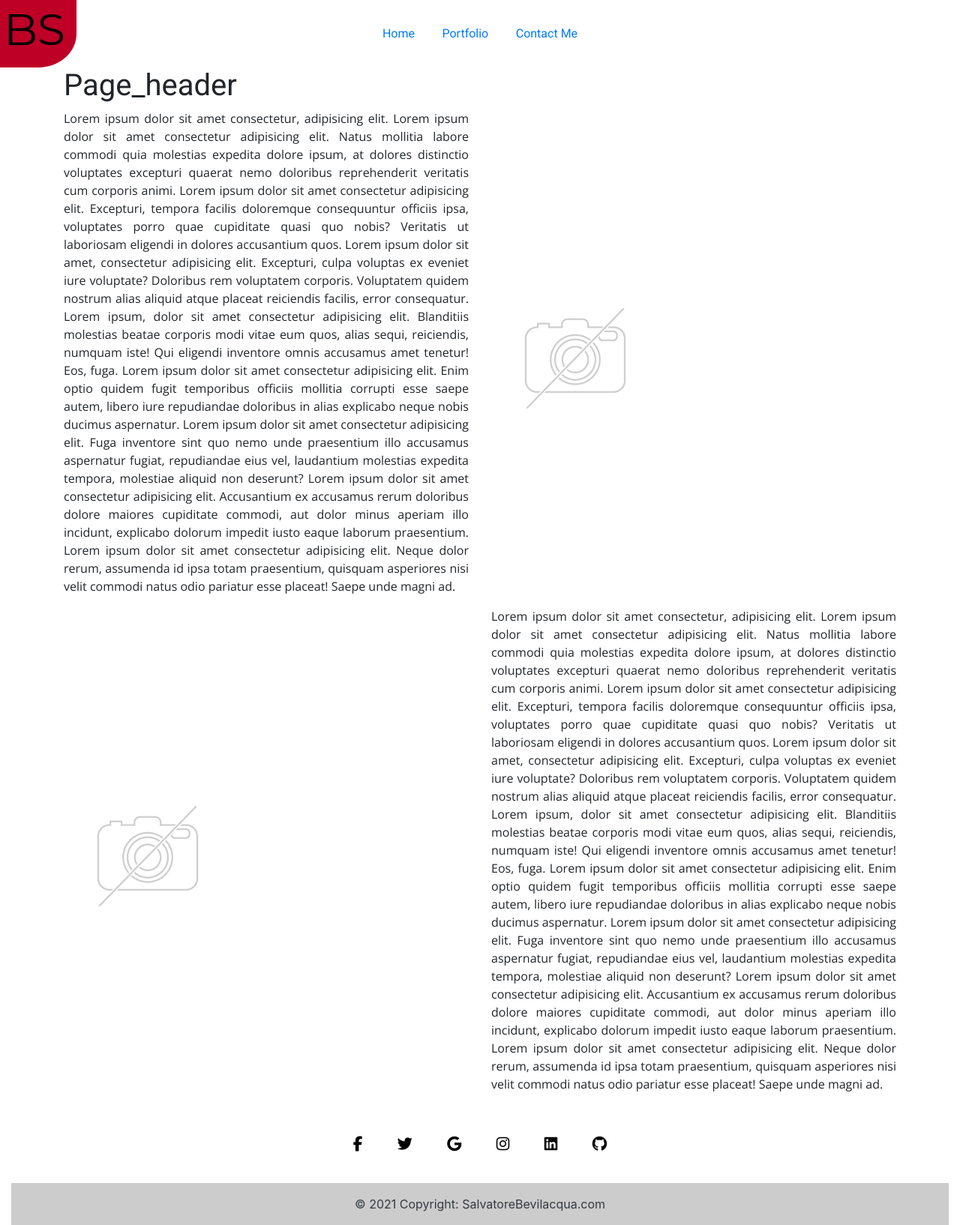
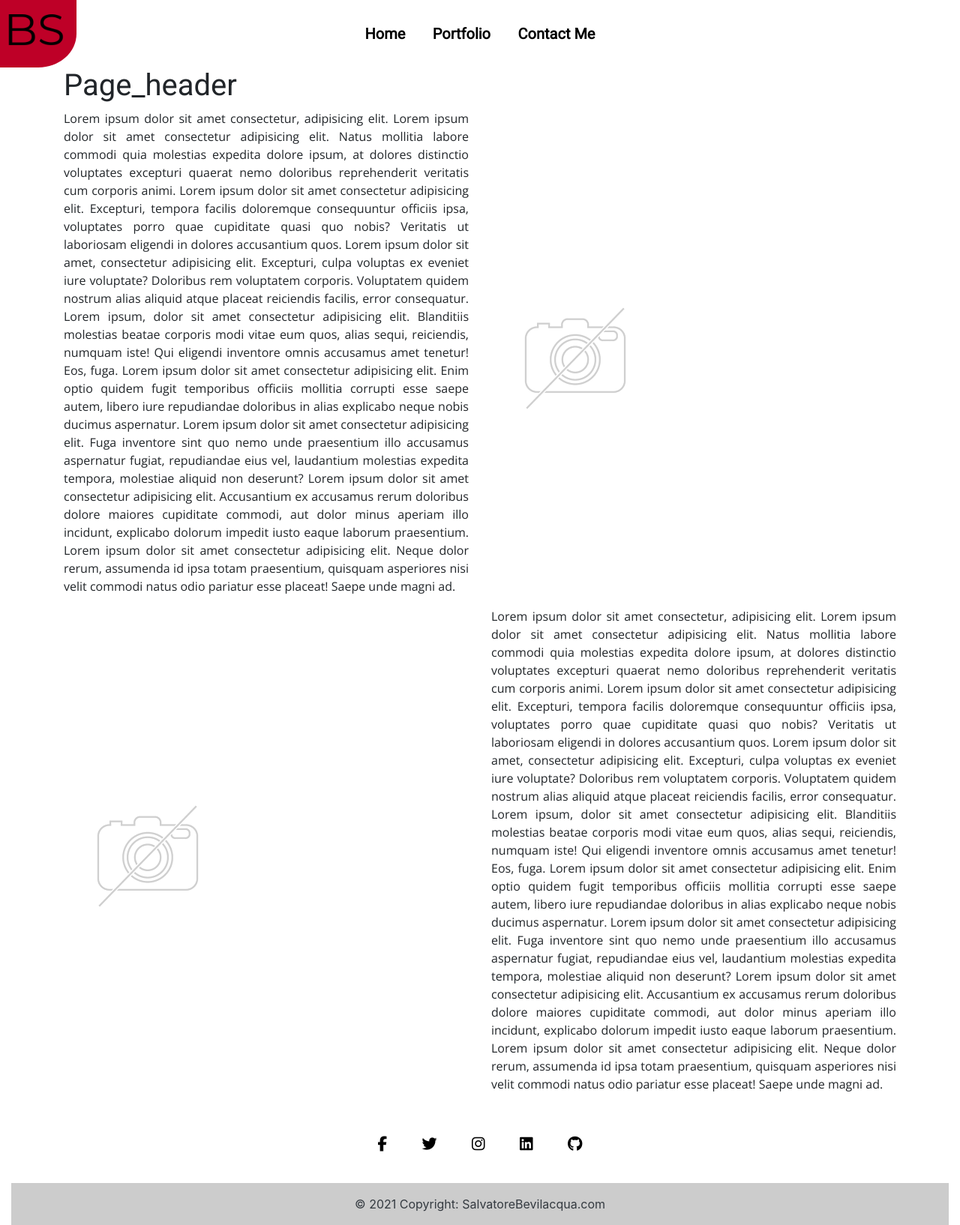
Before and after one commit to SalvatoreBevilacqua/SalvatoreBevilacqua, a Django app: page / in a window 1280 px wide. Shown: the whole page at 75% size. Run offline with Django 3.2, Linux system fonts and the light colour scheme; some libraries are stand-ins or nearby versions.

Commit message:
Added links to social media & modified navbar

```diff
--- a/static/css/base.css
+++ b/static/css/base.css
@@ -17,7 +17,12 @@ body {
     padding: 5px 15px 15px 5px;
 }
 
-
+.cssnavb {
+    font-family: 'Roboto', sans-serif;
+    color: black;
+    font-weight: bold;
+    font-size: 20px;
+}
 
 /*-----------------------------------------------Footer */
 
--- a/templates/includes/footer.html
+++ b/templates/includes/footer.html
@@ -5,27 +5,27 @@
     <!-- Section: Social media -->
     <section class="mb-4">
       <!-- Facebook -->
-      <a class="btn btn-link btn-floating btn-lg socialink fb m-1" href="#!" role="button">
+      <a class="btn btn-link btn-floating btn-lg socialink fb m-1" href="https://www.facebook.com/salvatore.bevilacqua.1253/" role="button">
         <i class="fab fa-facebook-f"></i>
       </a>
       <!-- Twitter -->
-      <a class="btn btn-link btn-floating btn-lg socialink tw m-1" href="#!" role="button">
+      <a class="btn btn-link btn-floating btn-lg socialink tw m-1" href="https://twitter.com/SalvoBevi" role="button">
         <i class="fab fa-twitter"></i>
       </a>
-      <!-- Google -->
+      <!-- Google
       <a class="btn btn-link btn-floating btn-lg socialink go m-1" href="#!" role="button">
         <i class="fab fa-google"></i>
-      </a>
+      </a> -->
       <!-- Instagram -->
-      <a class="btn btn-link btn-floating btn-lg socialink in m-1" href="#!" role="button">
+      <a class="btn btn-link btn-floating btn-lg socialink in m-1" href="https://www.instagram.com/s_a_l.v_o/" role="button">
         <i class="fab fa-instagram"></i>
       </a>
       <!-- Linkedin -->
-      <a class="btn btn-link btn-floating btn-lg socialink li m-1" href="#!" role="button">
+      <a class="btn btn-link btn-floating btn-lg socialink li m-1" href="https://www.linkedin.com/in/salvatore-bevilacqua/" role="button">
         <i class="fab fa-linkedin"></i>
       </a>
       <!-- Github -->
-      <a class="btn btn-link btn-floating btn-lg socialink gi m-1" href="#!" role="button">
+      <a class="btn btn-link btn-floating btn-lg socialink gi m-1" href="https://github.com/SalvatoreBevilacqua" role="button">
         <i class="fab fa-github"></i>
       </a>
     </section>
--- a/templates/includes/navbar.html
+++ b/templates/includes/navbar.html
@@ -10,21 +10,21 @@
         <li class="list-inline-item m-0">
             <a class="nav-link navaw" href="{% url 'home' %}" id="user-options" aria-haspopup="true" aria-expanded="false">
                 <div class="text-center under_div">
-                    <p class="my-0 under_p csstitle">Home</p>
+                    <p class="my-0 under_p cssnavb">Home</p>
                 </div>
             </a>
         </li>
         <li class="list-inline-item m-0">
             <a class="nav-link navaw" href="{% url 'portfolio' %}" id="user-options" aria-haspopup="true" aria-expanded="false">
                 <div class="text-center under_div">
-                    <p class="my-0 under_p csstitle">Portfolio</p>
+                    <p class="my-0 under_p cssnavb">Portfolio</p>
                 </div>
             </a>
         </li>
         <li class="list-inline-item m-0">
             <a class="nav-link navaw" href="{% url 'contactme' %}" id="user-options" aria-haspopup="true" aria-expanded="false">
                 <div class="text-center under_div">
-                    <p class="my-0 under_p csstitle">Contact Me</p>
+                    <p class="my-0 under_p cssnavb">Contact Me</p>
                 </div>
             </a>
         </li>
```
